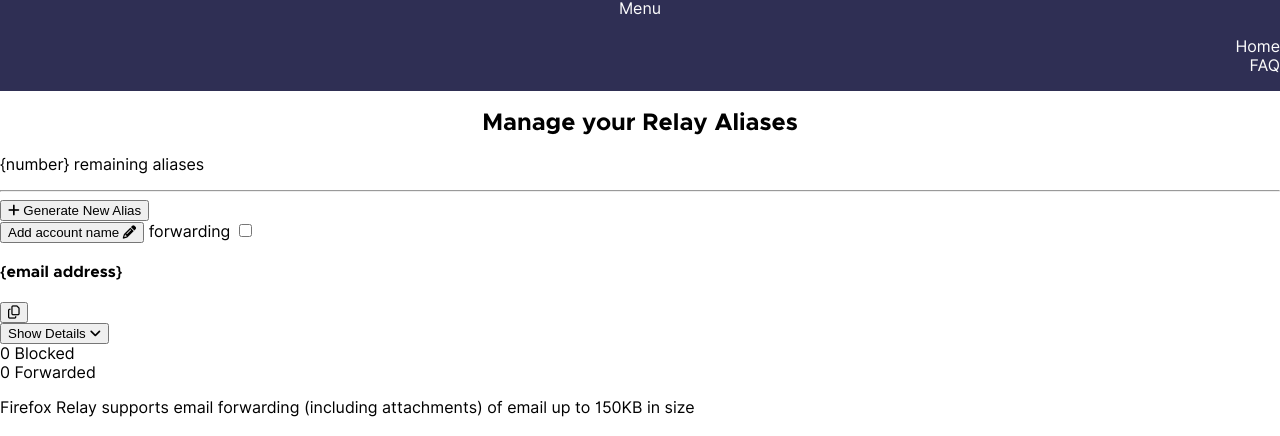
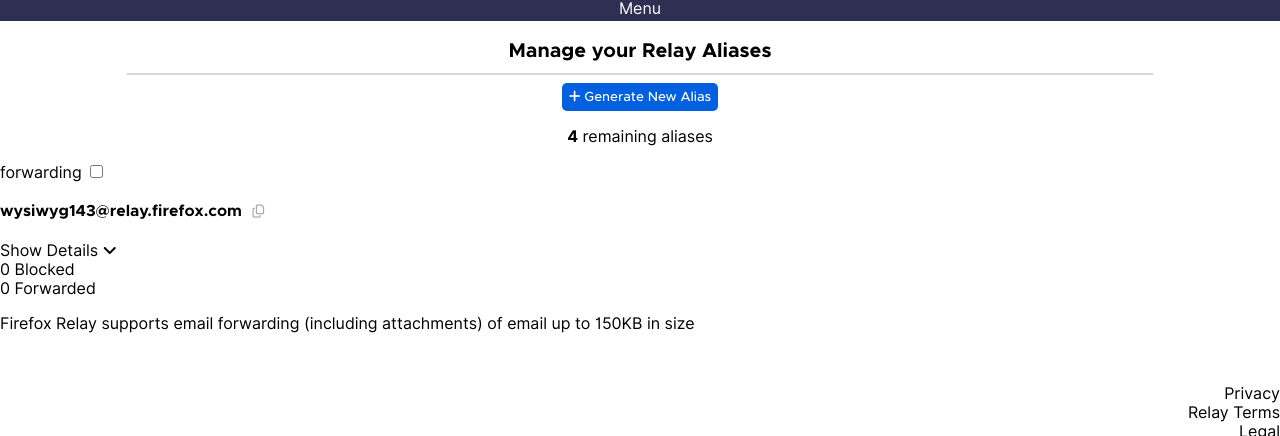
Before and after one commit to jdaumeyer/mozilla-challenge, a website: page index.html in a window 1280 px wide. Shown: the part 36-472 px from the top of the page. Drawn offline with Linux system fonts and the light colour scheme.

Commit message:
Finished the first section

```diff
--- a/assets/styles.css
+++ b/assets/styles.css
@@ -29,7 +29,9 @@
 
 h2 {
     font-family: "Metropolis", Arial, Helvetica, sans-serif;
+    font-size: 1.25em;
     text-align: center;
+    margin: 1em 0 0.2em 0;
 }
 
 h3 {
@@ -133,3 +135,30 @@
  * = Content =
  * ===========
  */
+hr {
+  margin: 0.5em 0;
+  width: 80%;
+  border: 1px solid #d7d7db;
+}
+
+#section1 {
+  display: flex;
+  flex-direction: column;
+  align-items: center;
+}
+
+.button1 {
+  background-color: #0060df;
+  border: none;
+  color: white;
+  border-radius: 5px;
+  padding: 0.5em;
+  cursor: pointer;
+}
+
+.button2 {
+  background: none;
+  border: none;
+  color: #aaaaaa;
+  cursor: pointer;
+}
--- a/index.html
+++ b/index.html
@@ -20,7 +20,7 @@
 
         <nav class="topNav">
                     <a href="javascript:void(0);" class="topNavToggle">Menu</a>
-            <ul>
+            <ul class="invisible">
                 <li><a href="">Home</a></li>
                 <li><a href="">FAQ</a></li>
             </ul>
@@ -33,37 +33,41 @@
 
 
     <content>
-        <div class="">
+        <section id="section1">
             <h2> Manage your Relay Aliases </h2>
-            <p> {number} remaining aliases </p>
             <hr />
-            <button> <i class="fa fa-plus" aria-hidden="true"></i> Generate New Alias </button>
-        </div>
+            <button class="button1 font-metropolis"> <i class="fa fa-plus" aria-hidden="true"></i> Generate New Alias </button>
+            <p class="alias-count"><strong>4</strong> remaining aliases </p>
+        </section>
 
-        <div>
+        <section id="section2">
 
             <div>
-            <button> Add account name <i class="fa fa-pencil" aria-hidden="true"></i></button>
+            <button class="button2 invisible"> Add account name <i class="fa fa-pencil" aria-hidden="true"></i></button>
 
-            <label class="switch">
+            <label class="toggle">
                 forwarding
-                <input type="checkbox">
+                <input type="checkbox" />
                 <span class="slider"></span>
             </label>
 
             </div>
 
 
-            <div>
-                <div>
+            <div class="email-info">
+                <div class="email-info-header">
                     <div>
-                        <h4> {email address} </h4>
-                        <button><i class="fa fa-files-o" aria-hidden="true"></i></button>
+                        <h4>
+                            wysiwyg143@relay.firefox.com
+                            <button class="button2"><i class="fa fa-files-o" aria-hidden="true"></i></button>
+                        </h4>
                     </div>
-                    <button> Show Details <i class="fa fa-angle-down" aria-hidden="true"></i></button>
+                    <label class="toggle">
+                        Show Details <i class="fa fa-angle-down" aria-hidden="true"></i>
+                    </label>
                 </div>
 
-                <div>
+                <div class="email-info-stats">
 
                     <div>
                         <span> 0 </span>
@@ -76,7 +80,7 @@
                     </div>
                 </div>
 
-            </div>
+            </section>
 
             <p>Firefox Relay supports email forwarding (including attachments) of email up to 150KB in size</p>
         </div>
```
